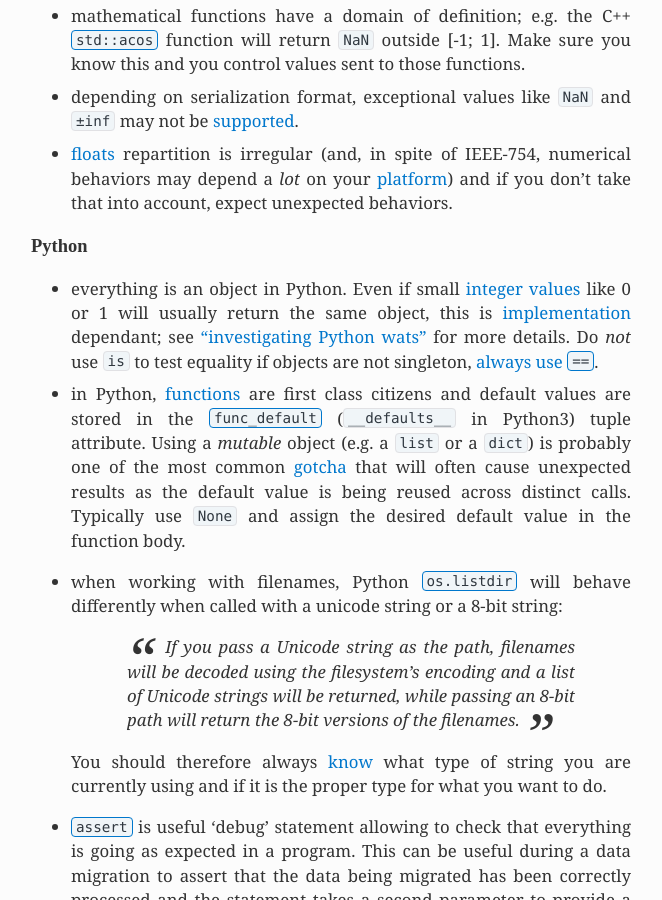
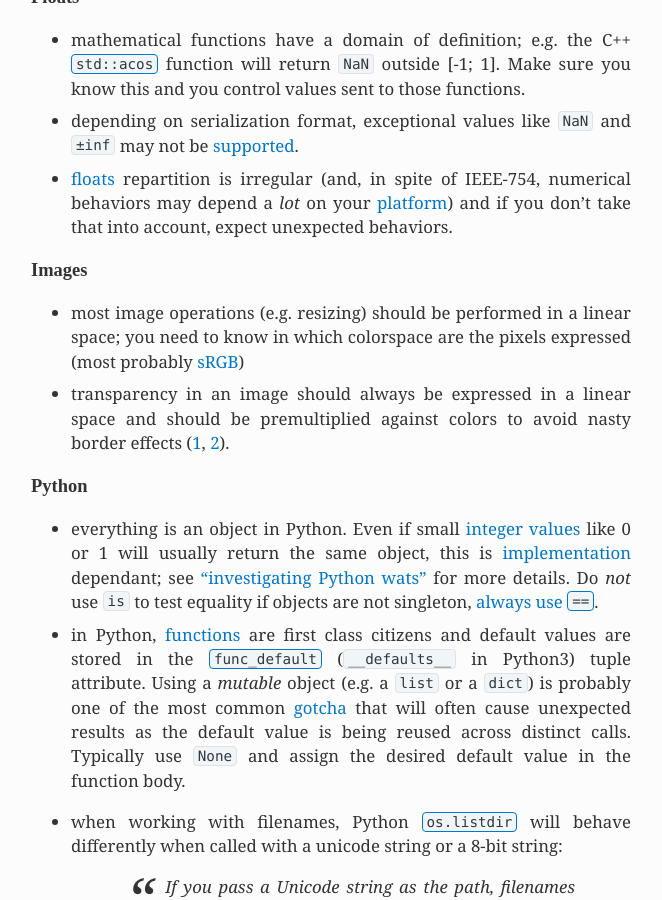
Before and after one commit to marchelbling/marc.helbling.fr, a Jekyll site: the page built from _posts/2015-05-17-what-could-go-wrong.md, in a window 1280 px wide and 900 px high, scrolled down 3011 px. Shown: the whole window, without its empty margins (357-1019 px from the left). Built offline with Jekyll 4.4.1, drawn with Linux system fonts in a browser that asks for light colours; some web fonts are replaced; comment, search, counter and statistics services are not loaded; some of the changed text lies outside the part shown.

Commit message:
Updates what could go wrong with images

```diff
--- a/_posts/2015-05-17-what-could-go-wrong.md
+++ b/_posts/2015-05-17-what-could-go-wrong.md
@@ -57,8 +57,8 @@
 * when using pointer wrappers, make sure you actually test the pointer value rather than the
   wrapper.
 * when 'using' namespace, you might not be aware of what version of a function you actually call. Do
-  not use `using namespace foo` (example with stl vs stdlib `sqrt`). Recall that compiler prefers
-  overloaded function over template version.
+  not use `using namespace foo` (especially since the compiler prefers overloaded function over template
+  function which could result in the not expected function being called)
 
 
 ### Data
@@ -118,6 +118,14 @@
   (and, in spite of IEEE-754, numerical behaviors may depend a *lot* on your
   [platform](https://randomascii.wordpress.com/2013/07/16/floating-point-determinism/))
   and if you don’t take that into account, expect unexpected behaviors.
+
+
+### Images
+
+* most image operations (e.g. resizing) should be performed in a linear space; you need to know in which
+  colorspace are the  pixels expressed (most probably [sRGB](https://gamedevdaily.io/the-srgb-learning-curve-773b7f68cf7a))
+* transparency in an image should always be expressed in a linear space and should be premultiplied
+  against colors to avoid nasty border effects ([1](http://entropymine.com/imageworsener/resizealpha), [2](www.realtimerendering.com/blog/gpus-prefer-premultiplication)).
 
 
 ### Python
```
